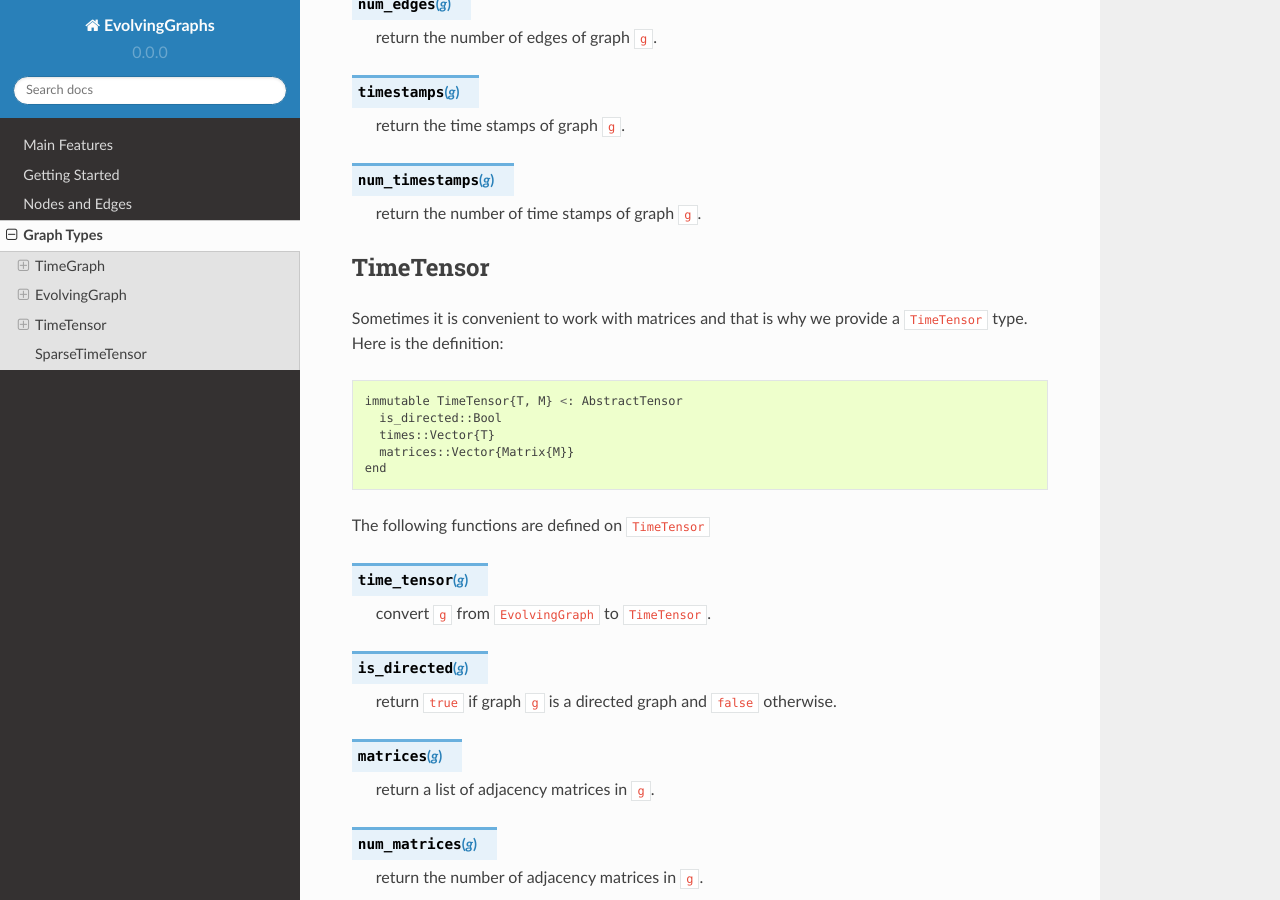
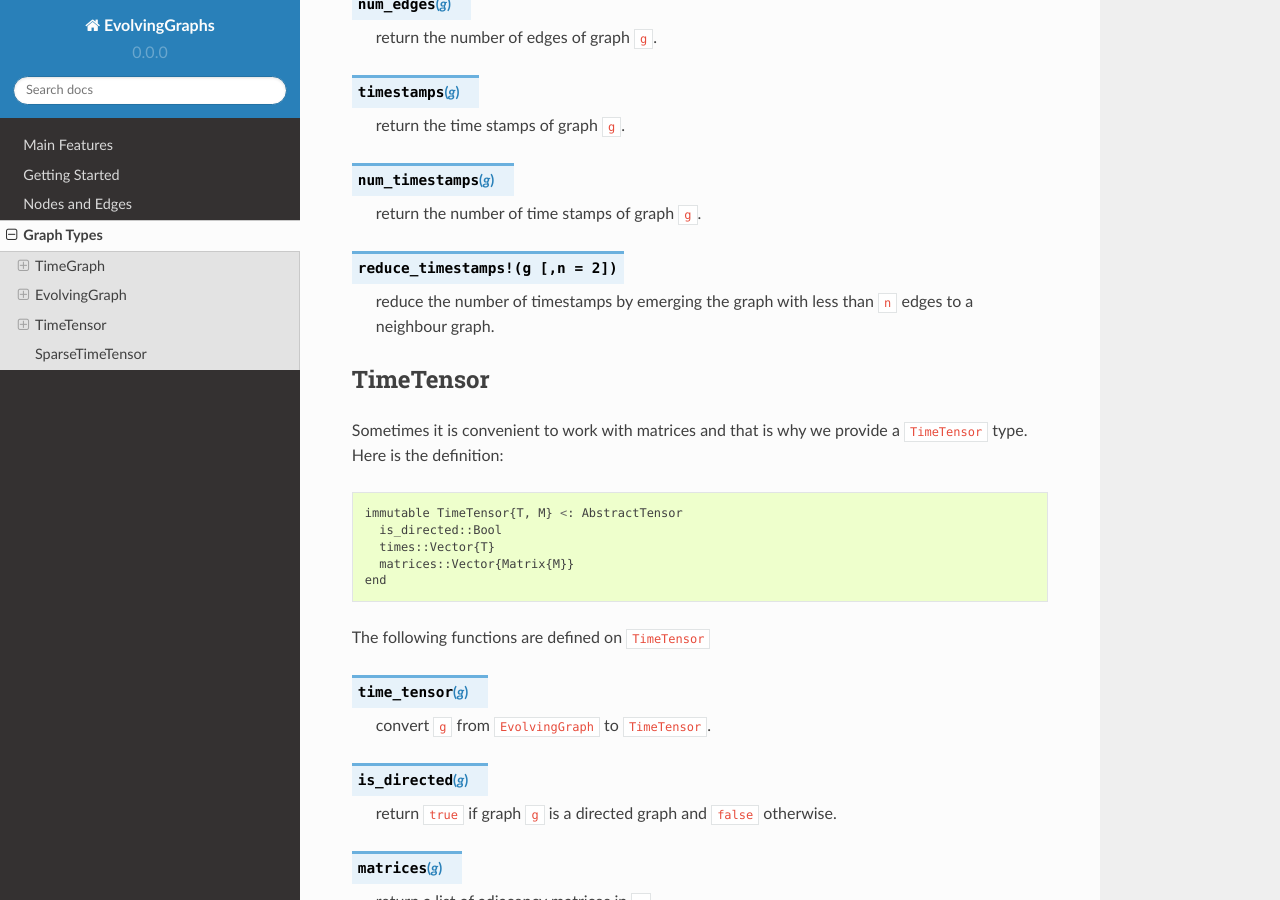
Before and after one commit to EtymoIO/EvolvingGraphs.jl, a Sphinx documentation site: the page built from doc/graph.rst, in a window 1280 px wide and 900 px high, scrolled down 1791 px. Built offline with Sphinx 7.4.7 and the Read the Docs theme 2.0.0, drawn with Linux system fonts in a browser that asks for light colours.

Commit message:
add function reduce_timestamps!, doc and test

```diff
--- a/doc/graph.rst
+++ b/doc/graph.rst
@@ -94,6 +94,10 @@ definition::
 
    return the number of time stamps of graph ``g``.
 
+.. function:: reduce_timestamps!(g [,n = 2])
+
+   reduce the number of timestamps by emerging the graph with less
+   than ``n`` edges to a neighbour graph.
 
 TimeTensor
 ----------
```
Also changed, not shown: 3 other files.
